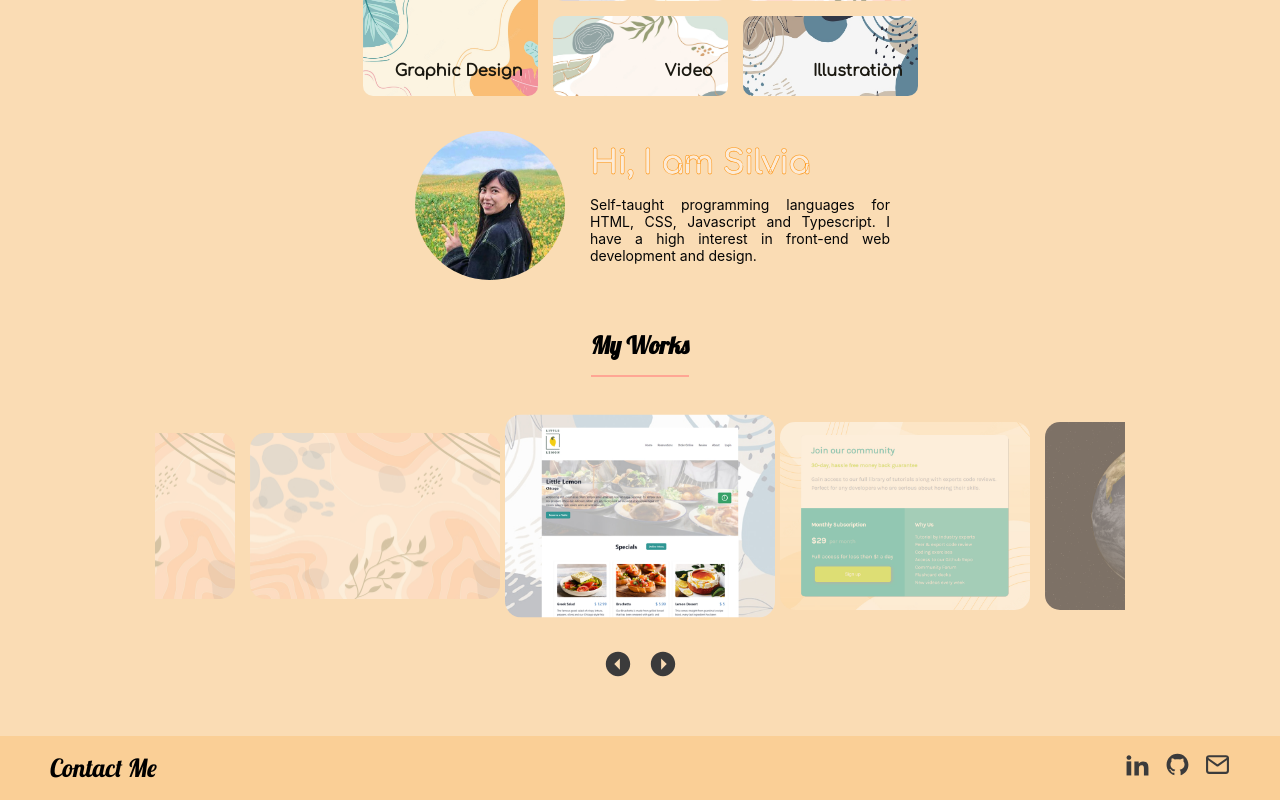
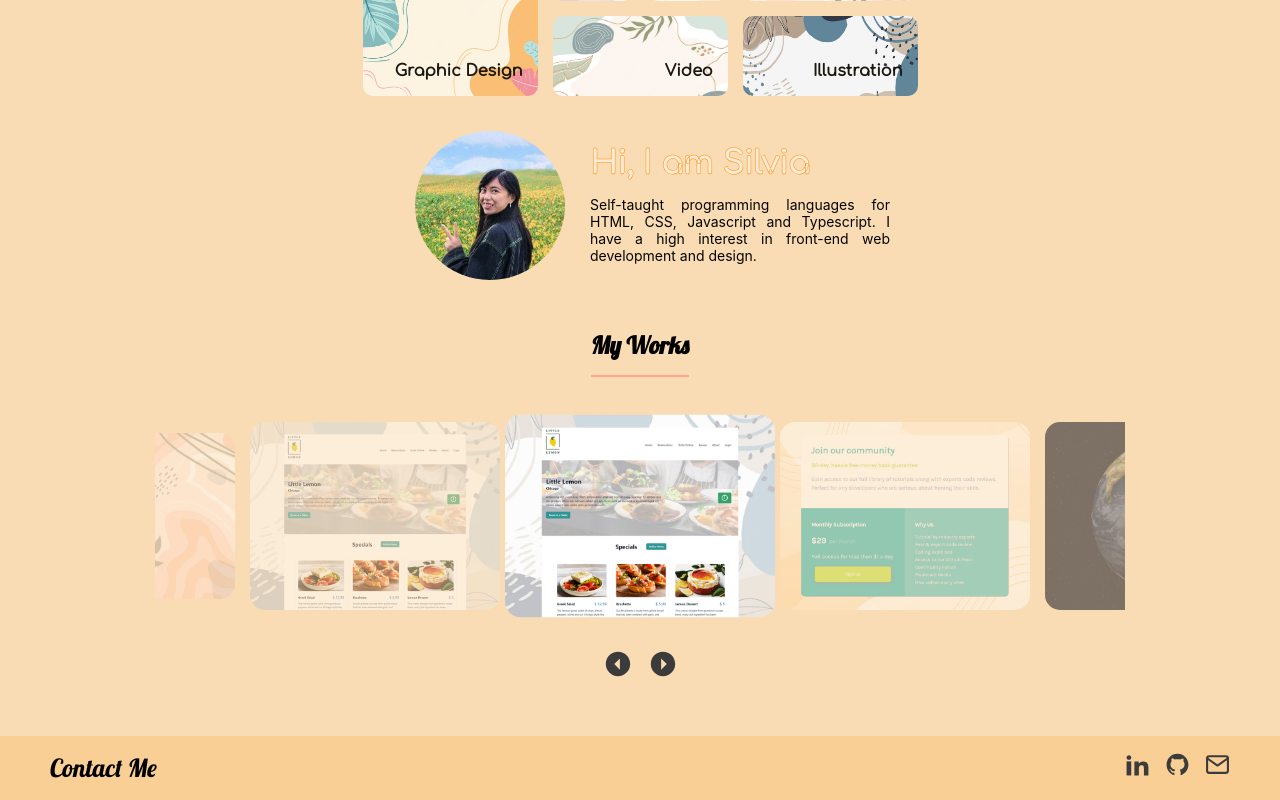
Before and after one commit to jocunda/J-Portfolio, a React (Create React App) app: page / in a window 1280 px wide. Shown: the part 663-1463 px from the top of the page. Built offline with nearby package versions, Linux system fonts and the light colour scheme.

Commit message:
add new project clock

```diff
--- a/src/data/image.ts
+++ b/src/data/image.ts
@@ -19,21 +19,21 @@ const WORKIMAGES: WorkImage[] = [
     },
     {
         key: 1,
-        image: blank,
-        image1: "",
-        title: "To Do",
-        text: "Bla bla bla bla bla",
-        framework: "React 17.0.2 CRA",
-        link: "https://jocunda.github.io/React-todo/",
-    },
-    {
-        key: 2,
         image: lemon1,
         image1: lemon2,
         title: "Little Lemon",
         text: "Project from course Front-End Developer by Meta, which requirement is to build website of homepage and reservation form for Little Lemon Restaurant.",
         framework: "React 18.0.2 CRA",
         link: "https://github.com/jocunda/littlelemonrestaurant",
+    },
+    {
+        key: 2,
+        image: lemon1,
+        image1: lemon2,
+        title: "Clock",
+        text: "Challenge from Frontend Mentor, that using external APIs to set data based om visitor's location and generate random programming quotes.",
+        framework: "React 18.0.2 CRA",
+        link: "https://jocunda.github.io/clock/",
     },
     {
         key: 3,
```
